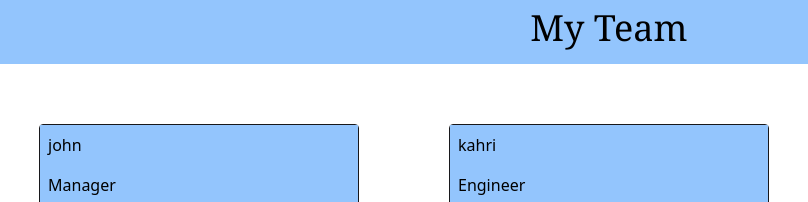
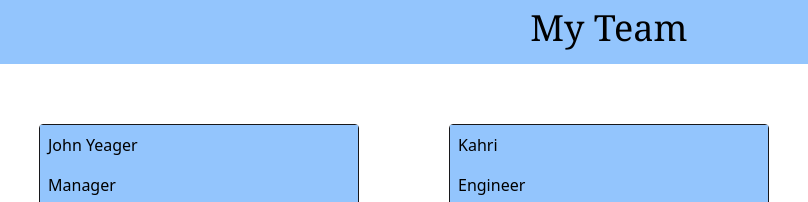
Before and after one commit to yeagermeister/team-profile-generator, a website: page dist/index.html in a window 1280 px wide. Shown: the top 202 px of the page, 31-839 px from the left. Drawn offline with Linux system fonts and the light colour scheme.

```diff
--- a/dist/index.html
+++ b/dist/index.html
@@ -14,7 +14,7 @@
             </header>
       <main class="flex flex-wrap justify-evenly p-5">
          <div class="container flex-none w-80 border rounded border-zinc-900 m-10">
-            <h2 class="bg-blue-300 text-xl2 p-2">john</h2>
+            <h2 class="bg-blue-300 text-xl2 p-2">John Yeager</h2>
             <h2 class="bg-blue-300 text-xl1 p-2">Manager</h2>
             <div>
                 <h3 class="border-neutral-300 p-2">EID: 01 </h3>
@@ -23,7 +23,7 @@
             </div>
         </div>
             <div class="container flex-none w-80 border rounded border-zinc-900 m-10">
-            <h2 class="bg-blue-300 text-xl2 p-2">kahri</h2>
+            <h2 class="bg-blue-300 text-xl2 p-2">Kahri</h2>
             <h2 class="bg-blue-300 text-xl1 p-2">Engineer</h2>
             <div>
                 <h3 class="border-neutral-300 p-2">EID: 02 </h3>
```
Also changed, not shown: README.md.
